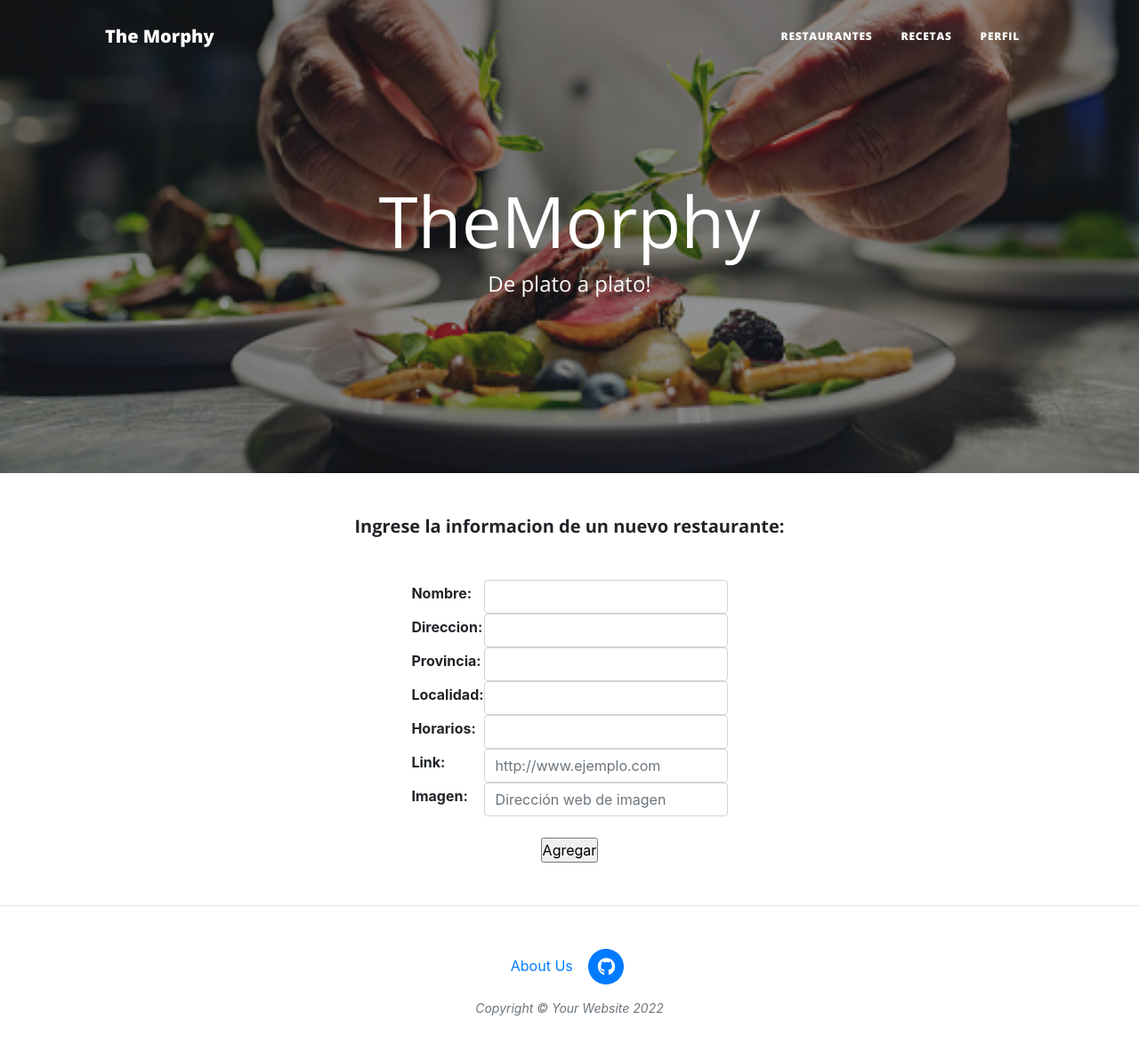
After one commit to faustomon/TheMorphy, a Django app: page /restaurantes_crear/ in a window 1280 px wide. The commit adds this page. Shown: the whole page at 89% size. Run offline with Django 4.2, Linux system fonts and the light colour scheme; some libraries are stand-ins or nearby versions.

Commit message:
resto crear, detalles, pruebas

```diff
--- a/MorfiProyecto/AppFunciones/forms.py
+++ b/MorfiProyecto/AppFunciones/forms.py
@@ -10,7 +10,7 @@ class Resto_form(forms.ModelForm):
             'direccion': forms.TextInput(attrs={'class':'form-control'}),
             'provincia': forms.TextInput(attrs={'class':'form-control'}),
             'localidad': forms.TextInput(attrs={'class':'form-control'}),
-            'apertura': forms.TextInput(attrs={'class':'form-control'}),
+            'horarios': forms.TextInput(attrs={'class':'form-control'}),
             'link': forms.URLInput(attrs={'class':'form-control', 'placeholder':"http://www.ejemplo.com"}),
             'imagen': forms.URLInput(attrs={'class':'form-control', 'placeholder':"Dirección web de imagen"}),
         }
--- a/MorfiProyecto/AppFunciones/templates/padre.html
+++ b/MorfiProyecto/AppFunciones/templates/padre.html
@@ -30,7 +30,7 @@
                 </button>
                 <div class="collapse navbar-collapse" id="navbarResponsive">
                     <ul class="navbar-nav ms-auto py-4 py-lg-0">
-                        <li class="nav-item"><a class="nav-link px-lg-3 py-3 py-lg-4" href="{% url 'restaurantes'%}">Restaurantes</a></li>
+                        <li class="nav-item"><a class="nav-link px-lg-3 py-3 py-lg-4" href="{% url 'restaurante'%}">Restaurantes</a></li>
                         <li class="nav-item"><a class="nav-link px-lg-3 py-3 py-lg-4" href="{% url 'Inicio'%}">Recetas</a></li>
                         <li class="nav-item"><a class="nav-link px-lg-3 py-3 py-lg-4" href="{% url 'Inicio'%}">Perfil</a></li>
                     </ul>
--- a/MorfiProyecto/AppFunciones/templates/restaurantes.html
+++ b/MorfiProyecto/AppFunciones/templates/restaurante.html
@@ -13,7 +13,7 @@
         </form>
     </div>
 
-    <a class="btn btn-outline-primary m-3" href="{% url 'Inicio' %}" role="button">Sumar Restaurante</a>
+    <a class="btn btn-outline-primary m-3" href="{% url 'restaurantes_crear' %}" role="button">Sumar Restaurante</a>
 
     <div class="containter text-center m-2">
         <div class="rounded d-inline-block p-3 mb-2 bg-secondary text-white"><b>Restaurantes disponibles</b></div>
@@ -32,7 +32,7 @@
                     <p class="card-text">{{resto.localidad}}</p>
                     <p class="card-text">{{resto.provincia}}</p>
                     <a class="btn btn-outline-primary m-2" href="{{resto.link}}" role="button">Sitio Web</a>
-                    <a class="btn btn-outline-dark m-2" href="/biblio_detalle/{{resto.id}}/" role="button">Ver detalles</a>
+                    <a class="btn btn-outline-dark m-2" href="/restaurantes_detalle/{{resto.id}}/" role="button">Ver detalles</a>
                     <a class="btn btn-outline-danger m-2" href="{% url 'Inicio' %}" role="button">Eliminar resto</a>
                     </div>
             </div>
--- /dev/null
+++ b/MorfiProyecto/AppFunciones/templates/restaurantes_crear.html
@@ -0,0 +1,43 @@
+{% extends "padre.html" %}
+{% load static %}
+
+{% block titulo %}Nuevo Resto{% endblock %}
+
+{% block contenidoQueCambia %}
+{% if form %}
+<center>
+    <h5 class="m-5"><b>Ingrese la informacion de un nuevo restaurante:</b></h5>
+    <div class="row m-5">
+        <form action="" method="POST">
+            <table>
+                {% csrf_token %}
+                {{form.as_table}}
+            </table>
+            <br>
+            <input type="submit" value="Agregar">
+        </form>
+    </div>
+</center>
+{% elif restaurante_nuevo %}
+<center>
+    <h5 class="m-5"><b>Usted ingresó el siguiente restaurante:</b></h5>
+    <div class="col-3 text-center">
+        <div class="card mx-3" style="width: 18rem;">
+            <img src="{{restaurante_nuevo.imagen}}" class="card-img-top" alt="...">
+                <div class="card-body">
+                <h5 class="card-title text-center">{{restaurante_nuevo.nombre}}</h5>
+                <p class="card-text">{{restaurante_nuevo.horarios}}</p>
+                <p class="card-text">{{restaurante_nuevo.direccion}}</p>
+                <p class="card-text">{{restaurante_nuevo.localidad}}</p>
+                <p class="card-text">{{restaurante_nuevo.provincia}}</p>
+                <br>
+                <a class="btn btn-outline-primary m-2" href="{{restaurante_nuevo.link}}" role="button">Sitio Web</a>
+            </div>
+        </div>
+    </div>
+    <br>
+    <br>
+</center>
+{% endif %}
+
+{% endblock %}
--- a/MorfiProyecto/AppFunciones/urls.py
+++ b/MorfiProyecto/AppFunciones/urls.py
@@ -4,6 +4,8 @@ from AppFunciones.views import *
 
 urlpatterns = [
     path("", inicio, name="Inicio"),
-    path("restaurantes/", restaurantes.as_view(), name="restaurantes"),
+    path("restaurante/", restaurante.as_view(), name="restaurante"),
+    path("restaurantes_crear/", restaurantes_crear.as_view(), name="restaurantes_crear"),
+    path("restaurantes_detalle/<int:pk>/", restaurantes_detalle.as_view(), name="restaurantes_detalle"),
 
 ]
--- a/MorfiProyecto/AppFunciones/views.py
+++ b/MorfiProyecto/AppFunciones/views.py
@@ -1,9 +1,10 @@
 from django.shortcuts import render
+from django.urls import reverse
 from django.http import HttpResponse
 from django.template import loader
 from AppFunciones.forms import *
 from AppFunciones.models import *
-from django.views.generic import ListView#, DetailView, CreateView, DeleteView, UpdateView
+from django.views.generic import ListView, DetailView, CreateView, DeleteView, UpdateView
 
 # Create your views here.
 # Inicio
@@ -11,6 +12,17 @@ def inicio(request):
     return render(request, "inicio.html")
 
 # Seccion Restaurantes
-class restaurantes(ListView):
+class restaurante(ListView):
     model = Restaurantes
-    template_name = 'restaurantes.html'
+    template_name = 'restaurante.html'
+
+class restaurantes_crear(CreateView):
+    model = Restaurantes
+    template_name = 'restaurantes_crear.html'
+    form_class = Resto_form
+    def get_success_url(self):
+        return reverse('restaurantes_detalle', kwargs={'pk':self.object.pk})
+
+class restaurantes_detalle(DetailView):
+    model = Restaurantes
+    template_name = 'restaurantes_detalle.html'
```
Also changed, not shown: MorfiProyecto/AppFunciones/templates/restaurantes_detalle.html (added, +24 -0 lines), MorfiProyecto/db.sqlite3.
